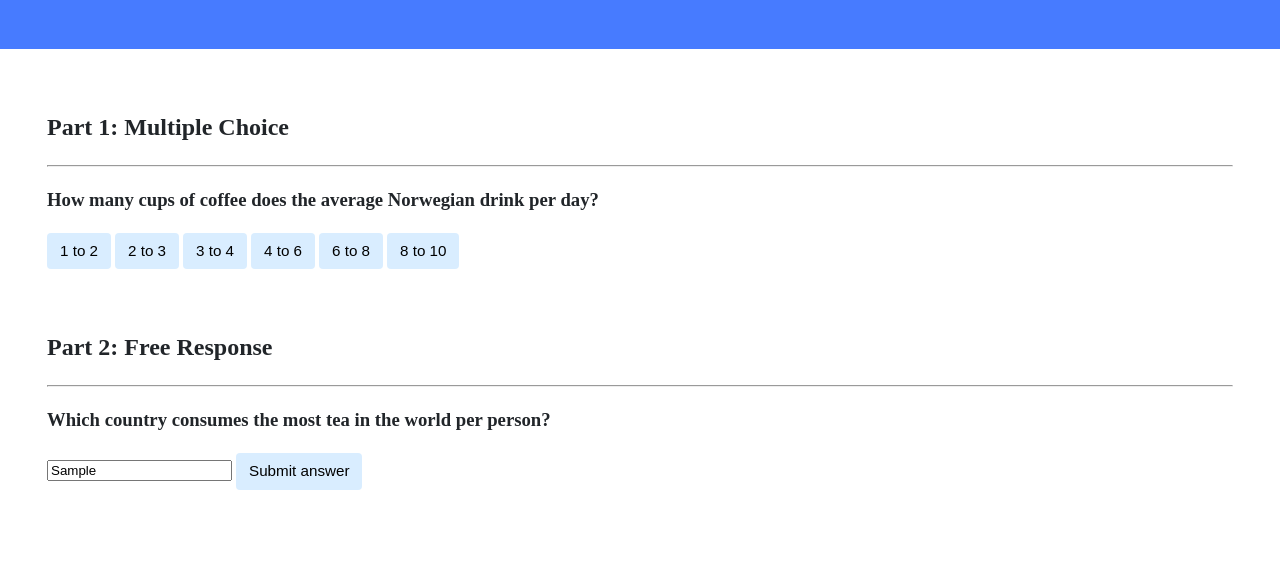
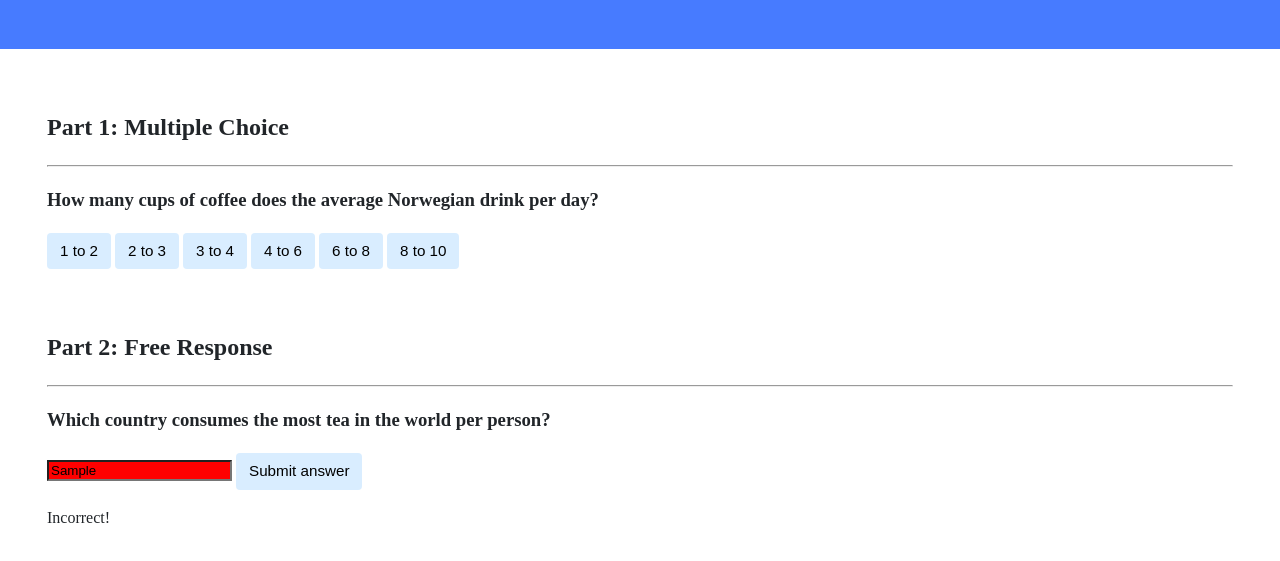
Before and after one commit to WestfalNamur/CS50x, a plain HTML site: page web/lab8/index.html in a window 1280 px wide. Both pictures are taken after typing "Sample" into the empty fields and a click on the button "Submit answer". Shown: the part 151-712 px from the top of the page. Drawn offline with Linux system fonts and the light colour scheme.

Commit message:
lab8 - handle free qeustion

```diff
--- a/web/lab8/index.html
+++ b/web/lab8/index.html
@@ -34,6 +34,21 @@
                     el.style.backgroundColor = 'red';
                     document.querySelector('#feedback1').innerHTML = 'Incorrect!';
                 })
+            })
+
+            // Check free response question
+            // 1. Select Submit element. 2. Add eventlistener to it; 3. On click
+            // get intput field value (select again and use .value). 4. Change
+            // color and set feedback2 accordingly;
+            document.querySelector('#check').addEventListener('click', (event) => {
+                let input = document.querySelector('input');
+                if (input.value === 'Turkey') {
+                    input.style.backgroundColor = 'green';
+                    document.querySelector('#feedback2').innerHTML = 'Correct!';
+                } else {
+                    input.style.backgroundColor = 'red';
+                    document.querySelector('#feedback2').innerHTML = 'Incorrect!';
+                }
             })
 
         });
```
